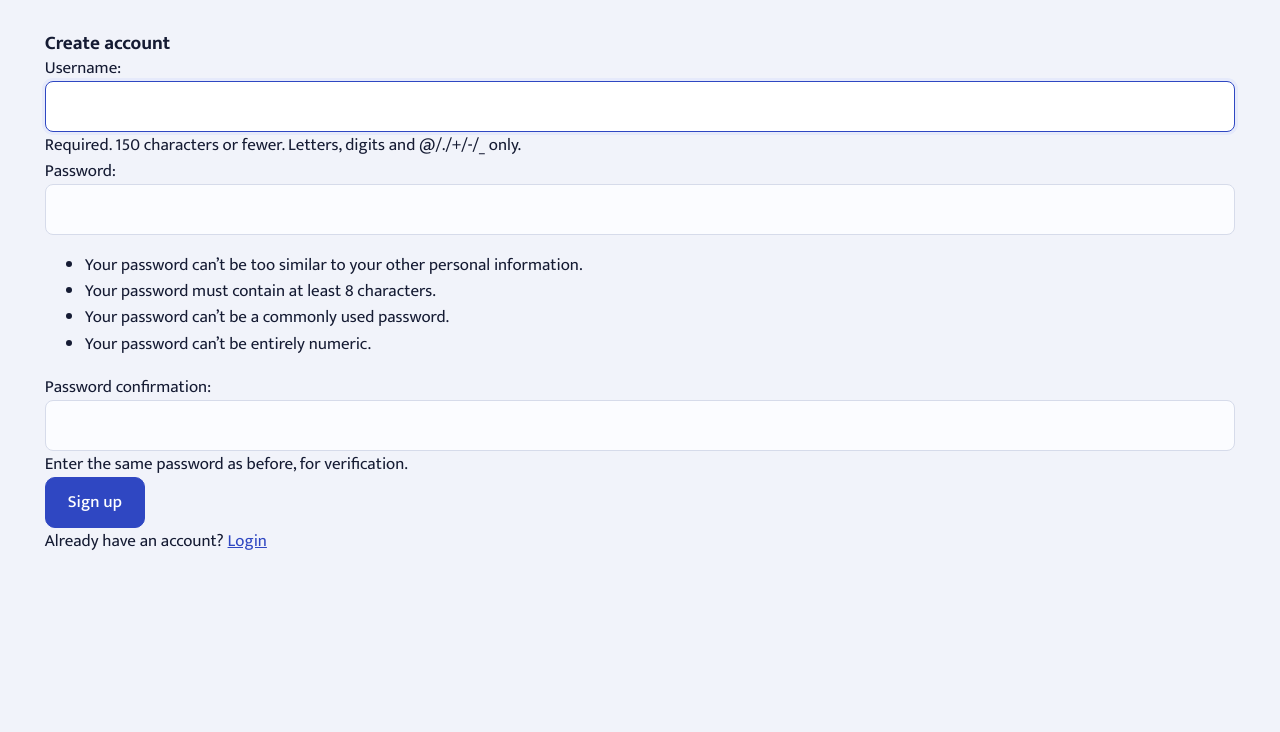
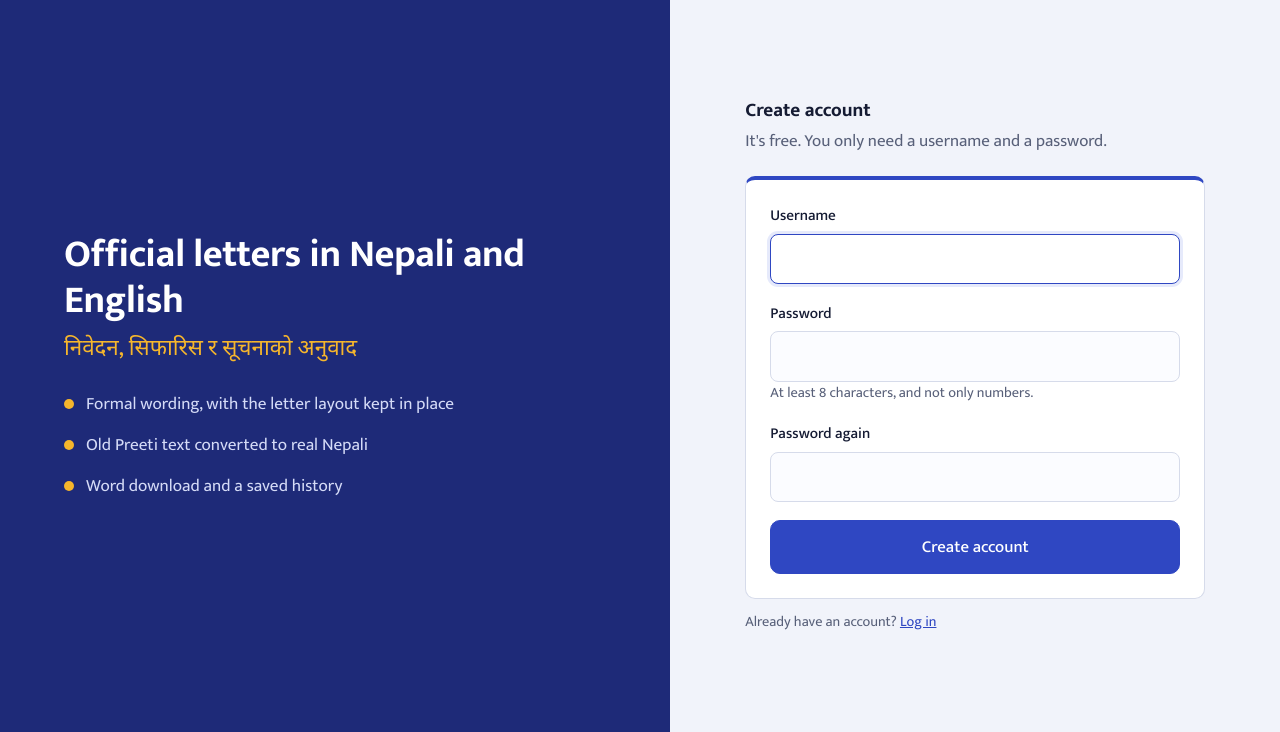
Before and after one commit to Cma-13/nepali-english-translator, a Django app: page /signup/ in a window 1280 px wide. Shown: the part 68-800 px from the top of the page. Run offline with Django 5.2, Linux system fonts and the light colour scheme.

Commit message:
feat: redesign signup page

```diff
--- a/templates/accounts/signup.html
+++ b/templates/accounts/signup.html
@@ -1,11 +1,48 @@
 {% extends "base.html" %}
-{% block title %}Sign up{% endblock %}
-{% block content %}
-<h2>Create account</h2>
-<form method="post">
-    {% csrf_token %}
-    {{ form.as_p }}
-    <button type="submit" class="btn">Sign up</button>
-</form>
-<p>Already have an account? <a href="{% url 'login' %}">Login</a></p>
+{% block title %}Create account{% endblock %}
+{% block main %}
+<div class="auth">
+    <section class="auth-side">
+        <h1>Official letters in Nepali and English
+            <span class="hero-ne" lang="ne">निवेदन, सिफारिस र सूचनाको अनुवाद</span>
+        </h1>
+        <ul class="auth-points">
+            <li>Formal wording, with the letter layout kept in place</li>
+            <li>Old Preeti text converted to real Nepali</li>
+            <li>Word download and a saved history</li>
+        </ul>
+    </section>
+    <section class="auth-form">
+        <div>
+            <div class="page-head">
+                <h2>Create account</h2>
+                <p class="lead">It's free. You only need a username and a password.</p>
+            </div>
+
+            <form method="post" class="panel">
+                {% csrf_token %}
+                {{ form.non_field_errors }}
+                <div class="field">
+                    <label for="{{ form.username.id_for_label }}">Username</label>
+                    {{ form.username }}
+                    {{ form.username.errors }}
+                </div>
+                <div class="field">
+                    <label for="{{ form.password1.id_for_label }}">Password</label>
+                    {{ form.password1 }}
+                    <p class="hint">At least 8 characters, and not only numbers.</p>
+                    {{ form.password1.errors }}
+                </div>
+                <div class="field">
+                    <label for="{{ form.password2.id_for_label }}">Password again</label>
+                    {{ form.password2 }}
+                    {{ form.password2.errors }}
+                </div>
+                <button type="submit" class="btn btn-big btn-block">Create account</button>
+            </form>
+
+            <p class="hint after-note">Already have an account? <a href="{% url 'login' %}">Log in</a></p>
+        </div>
+    </section>
+</div>
 {% endblock %}
```
